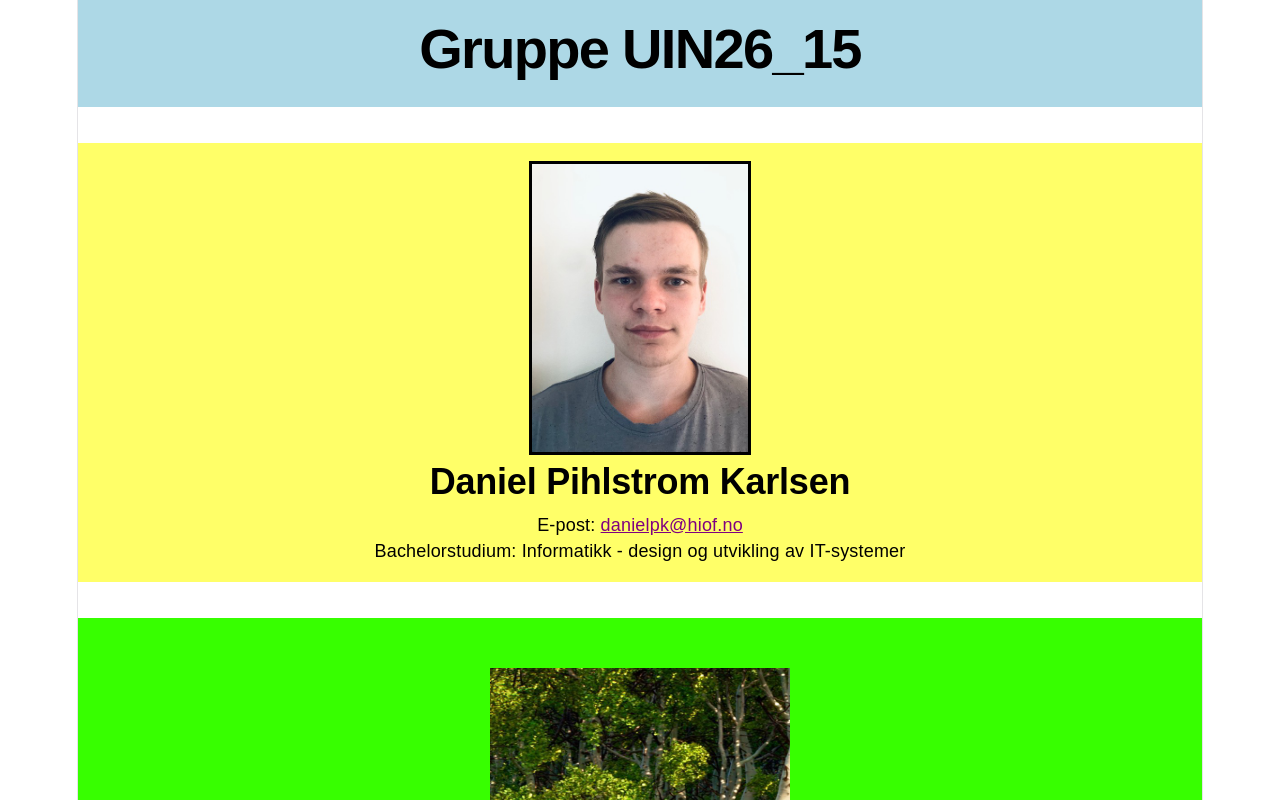
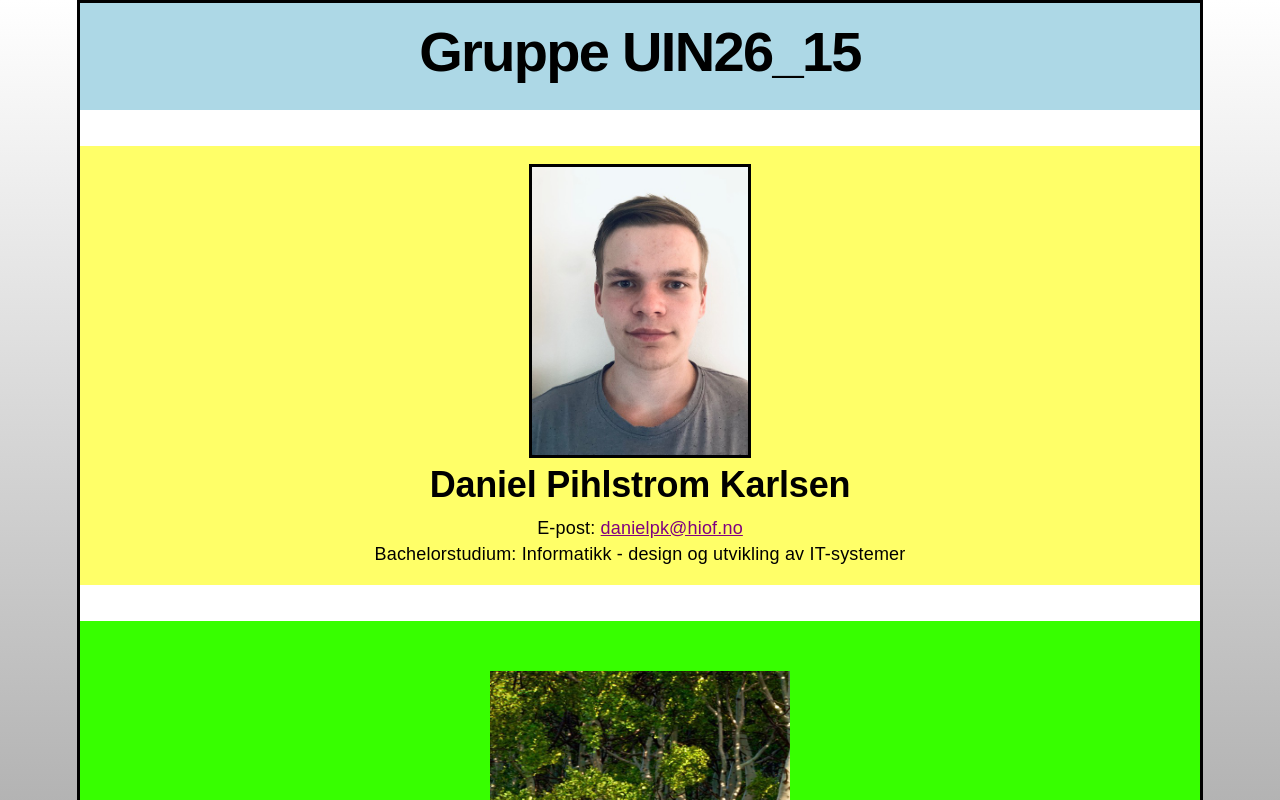
Before and after one commit to Inteleon818/hiof_arbeidskrav_4_2026_uin25_15, a React app in the folder frontend/: page / in a window 1280 px wide. Shown: the top 800 px of the page. Built offline with nearby package versions, Linux system fonts and the light colour scheme; no server answers; the HTML template or start-up script is replaced by a standard one.

Commit message:
Footer lenke og bakgrunnsfarge.
Oppdatert footer til å vise korrekt lenke, og lagt til bakgrunnsfarge.

```diff
--- a/frontend/src/components/Footer.jsx
+++ b/frontend/src/components/Footer.jsx
@@ -2,7 +2,7 @@ export default function Footer()
 {
     return (
         <footer>
-            <p><a href="https://github.com/Inteleon818/hiof_arbeidskrav_4_2026_uin26_15">Github repository lenke</a></p>
+            <p><a href="https://github.com/Inteleon818/hiof_arbeidskrav_4_2026_uin26_15/tree/publish">Github repository lenke</a></p>
         </footer>
     )
 }
--- a/frontend/src/styles/frontpage.css
+++ b/frontend/src/styles/frontpage.css
@@ -1,3 +1,14 @@
+body
+{
+    /*Color gradient: https://www.w3schools.com/css/css3_gradients.asp*/
+    background-image: linear-gradient(to top, grey, white);
+}
+
+#root
+{
+    border: 3px black solid;
+}
+
 h1, h2, h3, h4, p
 {
     font-family: Arial, Helvetica, sans-serif;
```
